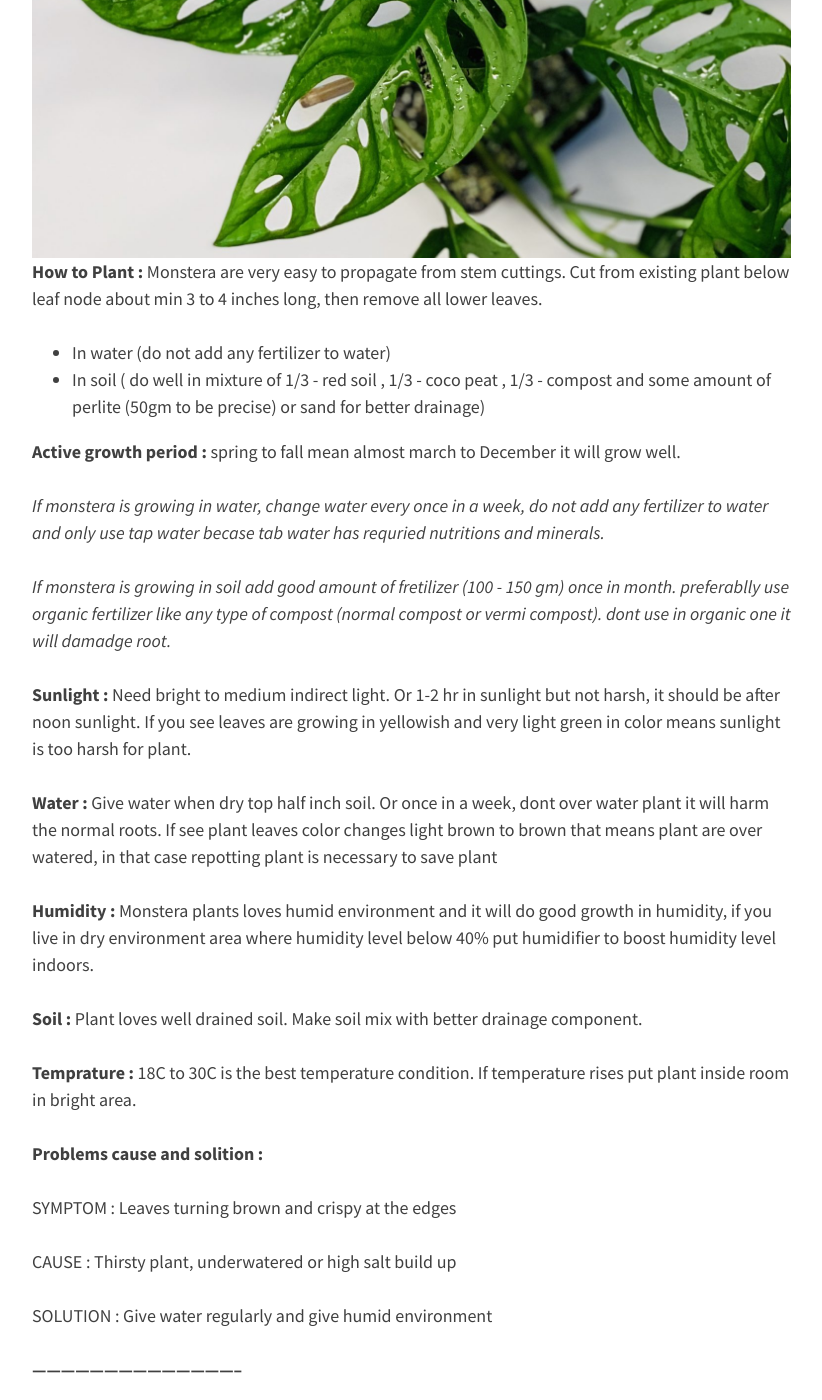
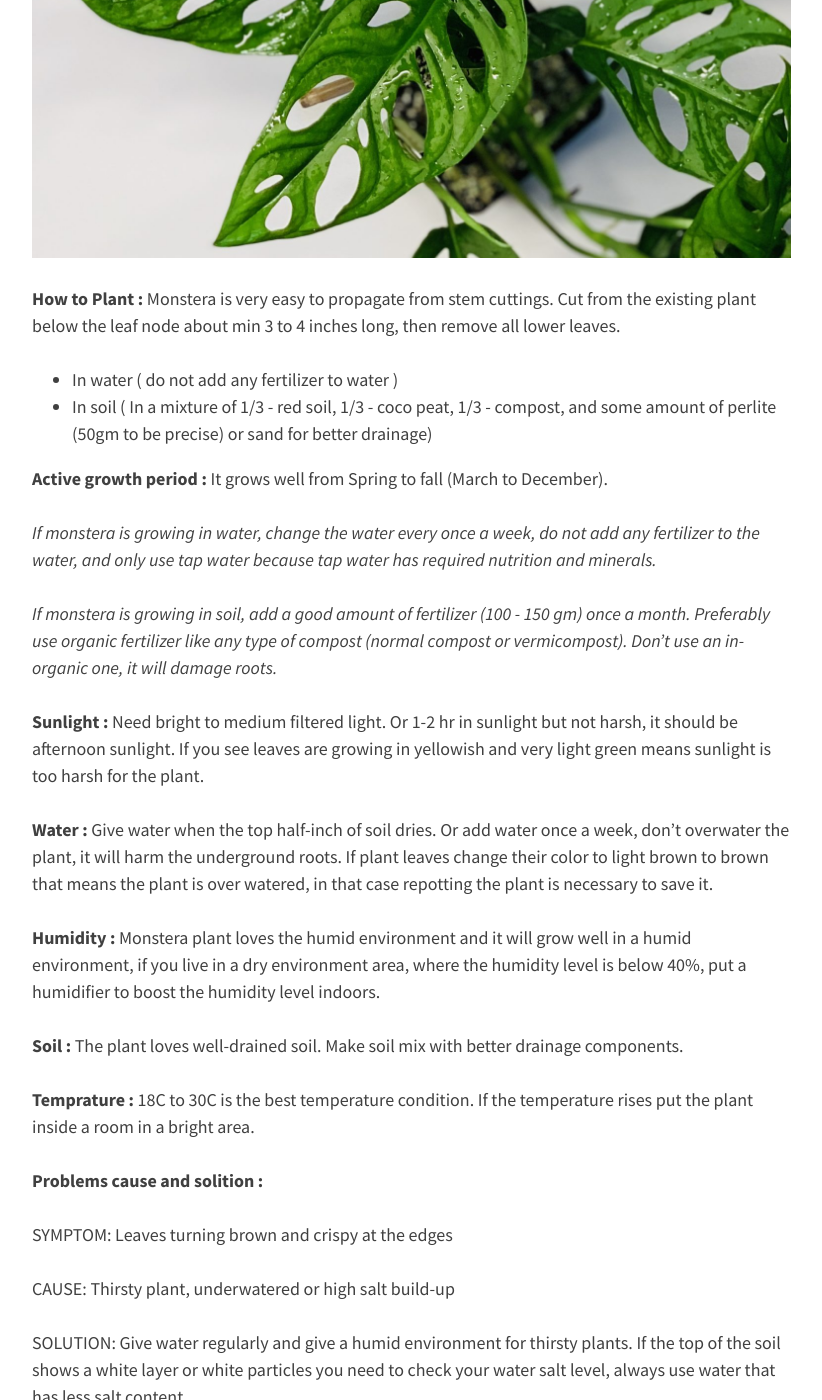
Before and after one commit to jankice/jankice.github.io, a Jekyll site: the page built from _posts/2022-04-20-Monstera.md, in a window 1280 px wide and 1400 px high, scrolled down 1127 px. Shown: the whole window, without its empty margins (343-1165 px from the left). Built offline with Jekyll 4.4.1, drawn with Linux system fonts in a browser that asks for light colours; nearby versions of some CDN libraries; comment, search, counter and statistics services are not loaded; some of the changed text lies outside the part shown.

Commit message:
monstera grammatical and spelling correction.

```diff
--- a/_posts/2022-04-20-Monstera.md
+++ b/_posts/2022-04-20-Monstera.md
@@ -8,7 +8,7 @@ tags:   Tropical-Plant
 comments: true
 ---
 
-Monstera is tropical plant, which loves humid emvirenment. Monstera  has two types of roots normal roots and aerial roots, normal roots plant below ground and aerial roots anchor plants to trees, walls and other above-ground surfaces, allowing the plant to climb.
+Monstera is a tropical plant, which loves a humid environment. Monstera has two types of roots underground roots and aerial roots, underground roots grow below ground, and aerial roots anchor plants to trees, walls, and other above-ground surfaces, allowing the plant to climb.
 
 **Type :**
 
@@ -19,62 +19,63 @@ Monstera is tropical plant, which loves humid emvirenment. Monstera  has two typ
 3) Monstera Obliqua
 
 
-**Common name :** Swiss Chesses Plant
+**Common name :** Swiss Cheese Plant
 
-**Photo :**
+**Photo : Monstera Adansonii**
 ![Photo 1: Monstera Adansonii](/assets/adansonii_1.jpeg)
+
 **How to Plant :**
-Monstera are very easy to propagate from stem cuttings. Cut from existing plant below leaf node about min 3 to 4 inches long, then remove all lower leaves.
+Monstera is very easy to propagate from stem cuttings. Cut from the existing plant below the leaf node about min 3 to 4 inches long, then remove all lower leaves.
 
- - In water (do not add any fertilizer to water)
- - In soil ( do well in mixture of 1/3 - red soil , 1/3 - coco peat , 1/3 - compost and some amount of perlite (50gm to be precise) or sand for better drainage)
+ - In water ( do not add any fertilizer to water )
+ - In soil ( In a mixture of 1/3 - red soil, 1/3 - coco peat, 1/3 - compost, and some amount of perlite (50gm to be precise) or sand for better drainage)
 
-**Active growth period :** spring to fall mean almost march to December it will grow well.
+**Active growth period :** It grows well from Spring to fall (March to December).
 
-*If monstera is growing in water, change water every once in a week, do not add any fertilizer to water and only use tap water becase tab water has requried nutritions and minerals.*
+*If monstera is growing in water, change the water every once a week, do not add any fertilizer to the water, and only use tap water because tap water has required nutrition and minerals.*
 
-*If monstera is growing in soil add good amount of fretilizer (100 - 150 gm) once in month. preferablly use organic fertilizer like any type of compost (normal compost or vermi compost). dont use in organic one it will damadge root.*
+*If monstera is growing in soil, add a good amount of fertilizer (100 - 150 gm) once a month. Preferably use organic fertilizer like any type of compost (normal compost or vermicompost). Don't use an in-organic one, it will damage roots.*
 
-**Sunlight :** Need bright to medium indirect light. Or 1-2 hr in sunlight but not harsh, it should be after noon sunlight. If you see leaves are growing in yellowish and very light green in color means sunlight is too harsh for plant.
+**Sunlight :** Need bright to medium filtered light. Or 1-2 hr in sunlight but not harsh, it should be afternoon sunlight. If you see leaves are growing in yellowish and very light green means sunlight is too harsh for the plant.
 
-**Water :** Give water when dry top half inch soil. Or once in a week, dont over water plant it will harm the normal roots. If see plant leaves color changes light brown to brown that means plant are over watered, in that case repotting plant is necessary to save plant
+**Water :** Give water when the top half-inch of soil dries. Or add water once a week, don't overwater the plant, it will harm the underground roots. If plant leaves change their color to light brown to brown that means the plant is over watered, in that case repotting the plant is necessary to save it.
 
-**Humidity :** Monstera plants loves humid environment and it will do good  growth in humidity, if you live in dry environment area where humidity level below 40%  put humidifier  to boost humidity level indoors.
+**Humidity :** Monstera plant loves the humid environment and it will grow well in a humid environment, if you live in a dry environment area, where the humidity level is below 40%, put a humidifier to boost the humidity level indoors.
 
-**Soil :** Plant loves well drained soil. Make soil mix with better drainage component.
+**Soil :** The plant loves well-drained soil. Make soil mix with better drainage components.
 
-**Temprature :** 18C to 30C is the best temperature condition. If temperature rises put plant inside room in bright area.
+**Temprature :** 18C to 30C is the best temperature condition. If the temperature rises put the plant inside a room in a bright area.
 
 **Problems cause and solition :**
 
-SYMPTOM : Leaves turning brown and crispy at the edges
+SYMPTOM: Leaves turning brown and crispy at the edges
 
-CAUSE : Thirsty plant, underwatered or high salt build up
+CAUSE: Thirsty plant, underwatered or high salt build-up
 
-SOLUTION : Give water regularly and give humid environment
+SOLUTION: Give water regularly and give a humid environment for thirsty plants. If the top of the soil shows a white layer or white particles you need to check your water salt level, always use water that has less salt content.
 
 **--------------------------------------------**
 
-SYMPTOM : Wilting plant, dry potting mix
+SYMPTOM: Wilting plant, dry potting mix
 
-CAUSE : Underwatered or pot-bound (means need to replant in big pot)
+CAUSE: Underwatered or pot-bound (roots are taken away from a pot)
 
-SOLUTION : give good amount of water for some days till plant leaves become normal
+SOLUTION: Give a good amount of water for some days till plant leaves become normal. For a pot-bound repotting plant to a bigger pot.
 
 **--------------------------------------------**
 
-SYMPTOM : Yellowing leaves to light brown to brown or black stems
+SYMPTOM: Yellowing leaves to light brown to brown or black stems
 
-CAUSE : Overwatered
+CAUSE: Overwatered
 
-SOLUTION : Repotting and change soil is the best option, if not possible put plant to outdoor and dont water till soil dries, also add some perlite and dry coco peat to the soil.
+SOLUTION: Repotting and changing soil is the best option, if not possible put the plant outdoor and don't water till the soil dries, also add some perlite and dry coco peat to the soil.
 
 **--------------------------------------------**
 
-SYMPTOM : Grows yellow or very light green leaves
+SYMPTOM: Grows yellow or very light green leaves
 
-CAUSE : Bright sunlight
+CAUSE: Bright sunlight
 
-SOLUTION : Put plant indoors and cut damaged leaves.
+SOLUTION: Put the plant indoors and cut damaged leaves.
 
 **--------------------------------------------**
```
